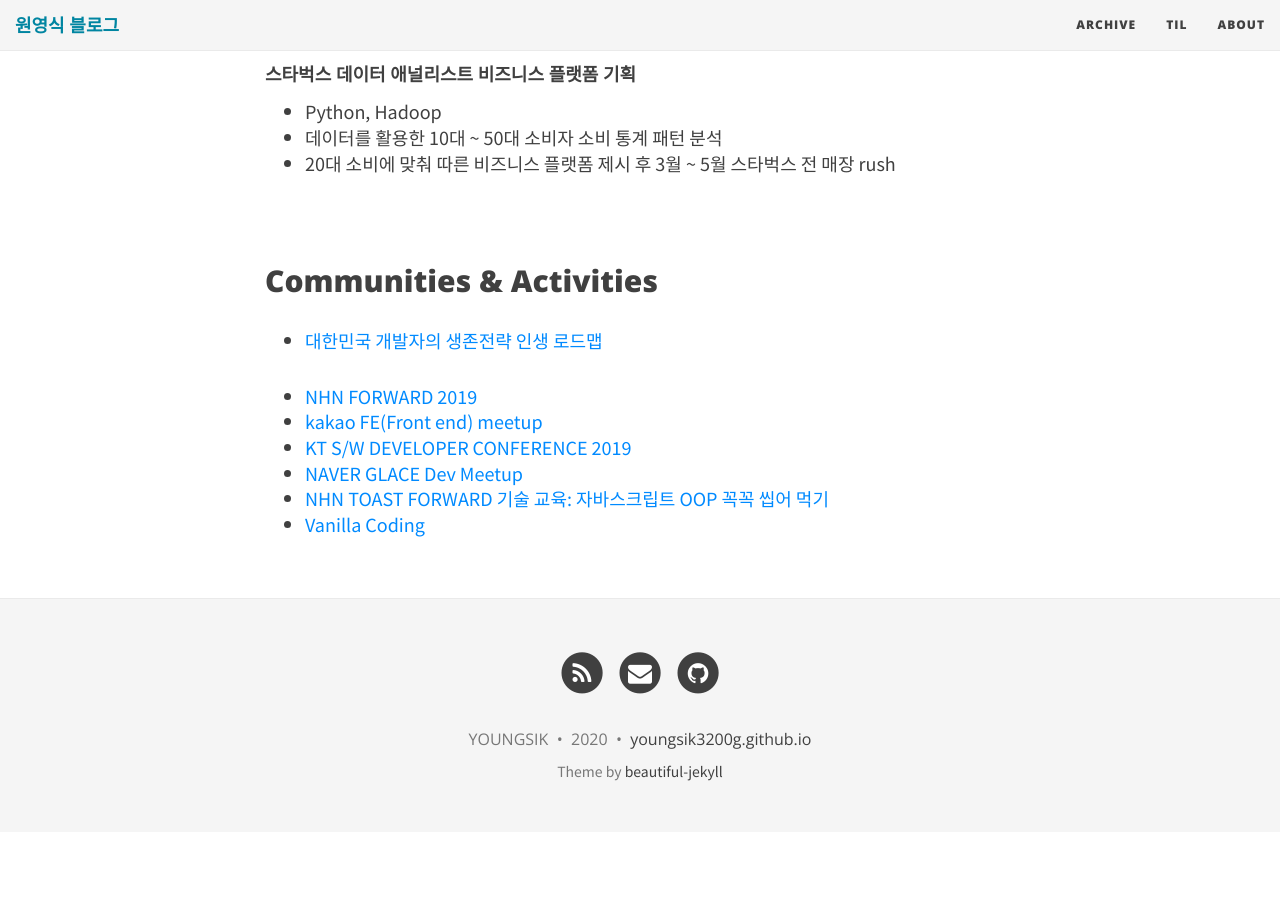
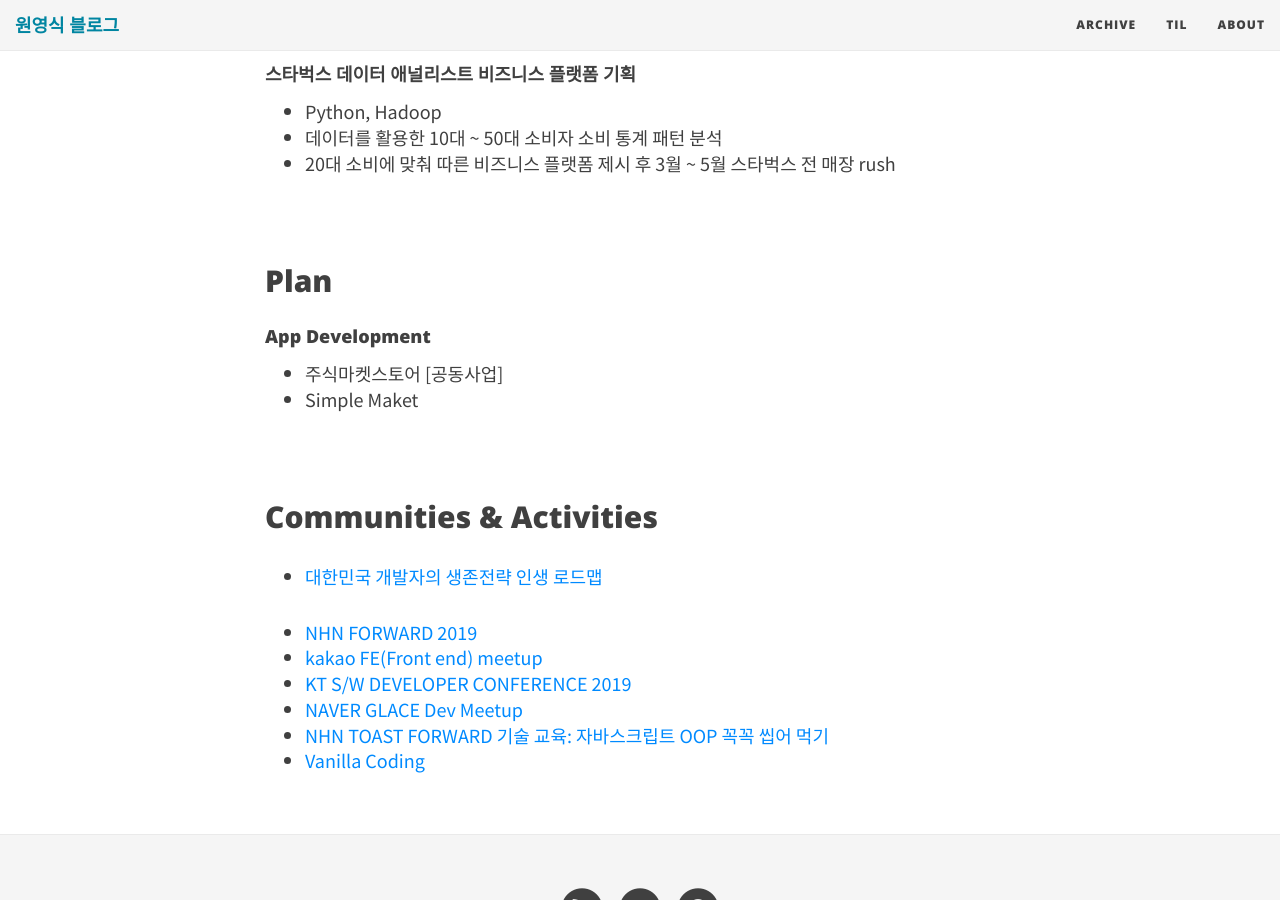
Before and after one commit to youngsikwon/github.io, a Jekyll site: the page built from aboutme.md, in a window 1280 px wide and 900 px high, scrolled down 1462 px. Built offline with Jekyll 4.4.1, drawn with Linux system fonts in a browser that asks for light colours; nearby versions of some CDN libraries; before the commit the page ends 2294 px from its top, so only the background shows below that.

Commit message:
Update aboutme.md

```diff
--- a/aboutme.md
+++ b/aboutme.md
@@ -55,6 +55,15 @@ subtitle: Full Stack  개발자를 지향하는 원영식입니다.
 
 <br>
 
+
+## Plan
+
+#### App Development
+ - 주식마켓스토어 [공동사업]
+ - Simple Maket
+
+<br>
+
 ## Communities & Activities
 
 - [대한민국 개발자의 생존전략 인생 로드맵](https://www.onoffmix.com/event/205305){:target="_blank"}
```
